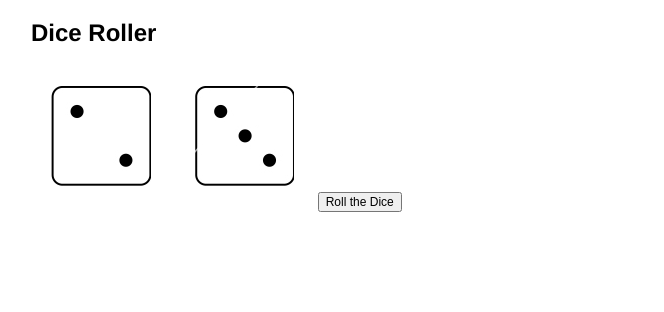
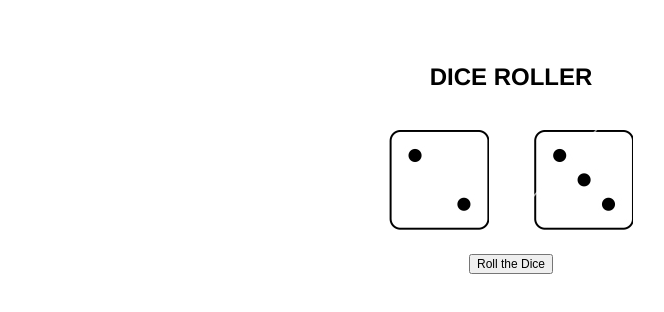
Before and after one commit to rhodamined/rhodamined.github.io, a plain HTML site: page sites/dice/index.html in a window 1280 px wide. Shown: the whole page, without its empty margins (129-793 px from the left). Drawn offline with Linux system fonts and the light colour scheme.

Commit message:
Some CSS updates

```diff
--- a/sites/dice/css/style.css
+++ b/sites/dice/css/style.css
@@ -62,7 +62,8 @@ body {
 /* Center the container */
 #container {
 	width: 960px;
-	margin: auto;
+  margin: auto;
+  text-align: center;
 }
 
 #content span {
@@ -72,6 +73,16 @@ body {
   margin: 20px;
   background-repeat: no-repeat;
   background-position: top left;
+}
+
+h1 {
+  margin-top: 60px;
+  text-transform: uppercase;
+}
+
+#roll-dice {
+  display: block;
+  margin: auto;
 }
 
 .dice-1 {
```
